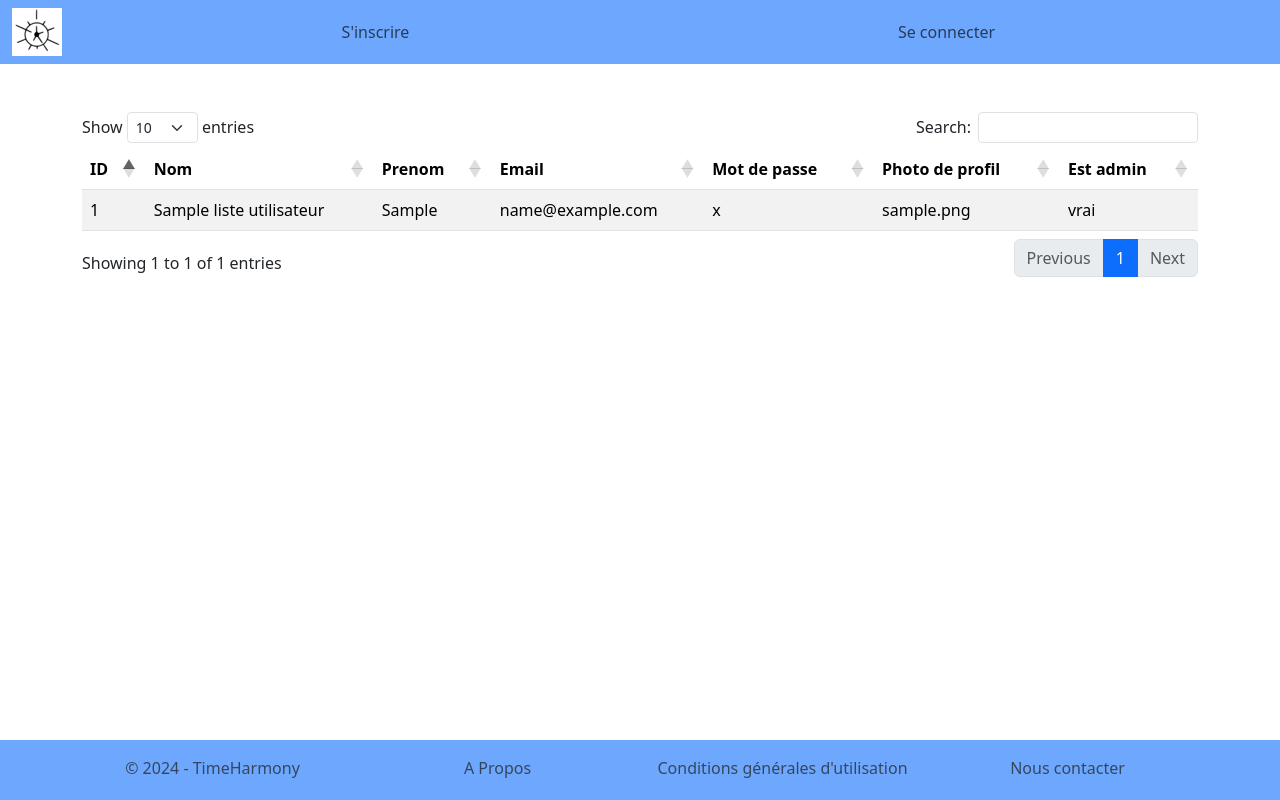
After one commit to masson-rafael/TimeHarmony, a PHP site: template templates/administration.html.twig in a window 1280 px wide. The commit adds this page. Run offline with PHP 8.4, Linux system fonts and the light colour scheme; the template is opened without the code that fills it: most values are stand-ins (such as "Sample title", 1, 10 or a date in 2020); some libraries are stand-ins or nearby versions.

Commit message:
Ajout datatables sur page admin + twig admin + fonction dans controller utilisateur

```diff
--- /dev/null
+++ b/templates/administration.html.twig
@@ -0,0 +1,56 @@
+{% extends 'base_template.html.twig' %}
+
+{% block title %}Administration -
+	{{ constant('WEBSITE_TITLE')}}
+{% endblock %}
+
+
+{% block content %}
+    <main>
+        <div class="container py-5">
+            <table id="myTable" class="table table-striped">
+                <thead>
+                    <tr>
+                        <th>ID</th>
+                        <th>Nom</th>
+                        <th>Prenom</th>
+                        <th>Email</th>
+                        <th>Mot de passe</th>
+                        <th>Photo de profil</th>
+                        <th>Est admin</th>
+                    </tr>
+                </thead>
+                <tbody>
+                    {% for utilisateur in listeUtilisateurs %}
+                        <tr>
+                            <td>{{ utilisateur.getId }}</td>
+                            <td>{{ utilisateur.getNom }}</td>
+                            <td>{{ utilisateur.getPrenom }}</td>
+                            <td>{{ utilisateur.getEmail }}</td>
+                            <td>{{ utilisateur.getMotDePasse }}</td>
+                            <td>{{ utilisateur.getPhotoDeProfil }}</td>
+                            <td>{{ utilisateur.estAdmin ? 'vrai' : 'faux' }}</td>
+                        </tr>
+                    {% endfor %}
+                </tbody>
+            </table>
+        </div>
+    </main>
+{% endblock %}
+
+
+{% block javascripts %}
+    {{ parent() }}
+    <script>
+        $(document).ready(function() {
+            $('#myTable').DataTable({
+                language: {
+                    url: '//cdn.datatables.net/plug-ins/1.13.4/i18n/fr-FR.json'
+                },
+                "pageLength": 10,
+                "ordering": true,
+                "responsive": true
+            });
+        });
+    </script>
+{% endblock %}
--- a/templates/base_template.html.twig
+++ b/templates/base_template.html.twig
@@ -5,6 +5,7 @@
 		<meta name="viewport" content="width=device-width, initial-scale=1.0">
 		<script src="node_modules/bootstrap/dist/js/bootstrap.bundle.js"></script>
 		<link href="https://cdn.jsdelivr.net/npm/bootstrap@5.3.3/dist/css/bootstrap.min.css" rel="stylesheet">
+		<link rel="stylesheet" href="https://cdn.datatables.net/1.13.4/css/dataTables.bootstrap5.min.css" />
 		<link rel="stylesheet" type="text/css" href="CSS/styles.css">
 		<meta name="description" content="{%if description is defined %} {{description}} {% else %} {{constant('WEBSITE_DESCRIPTION')}} {% endif %}"> {% block css %}{% endblock %}
 		<title>
@@ -53,7 +54,7 @@
 								<ul class="dropdown-menu dropdown-menu-custom dropdown-menu-start">
 									<li><a class="dropdown-item" href="#">Profil</a></li>
 									<li><a class="dropdown-item" href="#">Préférences du profil</a></li>
-									<li><a class="dropdown-item" href="#">Administration</a></li>
+									<li><a class="dropdown-item" href="index.php?controleur=utilisateur&methode=lister">Administration</a></li>
 									<li><a class="dropdown-item" href="#">Déconnexion</a></li>
 								</ul>
 							</ul>
@@ -129,6 +130,10 @@
     </div>
 </footer>
 
-		{% block script %}{% endblock %}
+		{% block javascripts %}
 	</body>
+	<script src="https://code.jquery.com/jquery-3.7.0.js"></script>
+	<script src="https://cdn.datatables.net/1.13.4/js/jquery.dataTables.min.js"></script>
+	<script src="https://cdn.datatables.net/1.13.4/js/dataTables.bootstrap5.min.js"></script>
+	{% endblock %}
 </html>
```
Also changed, not shown: controllers/controller_utilisateur.class.php (+12 -0 lines).
